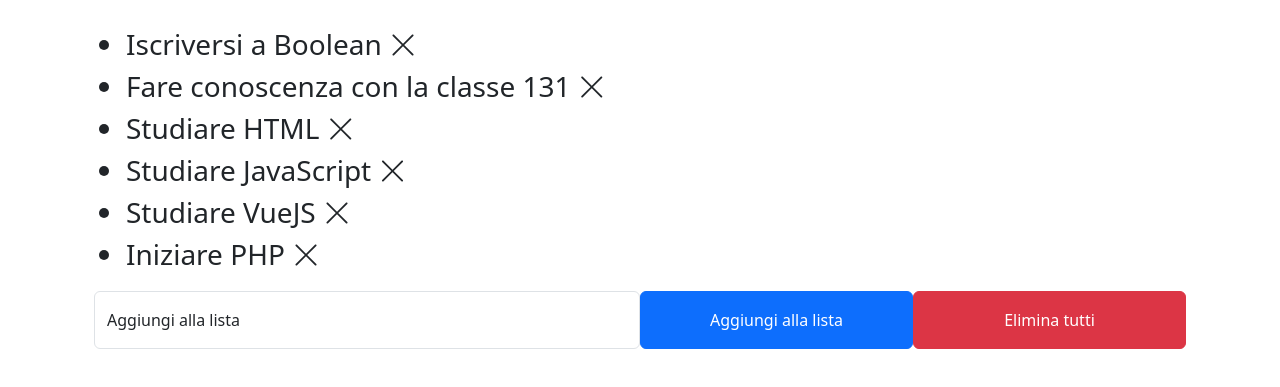
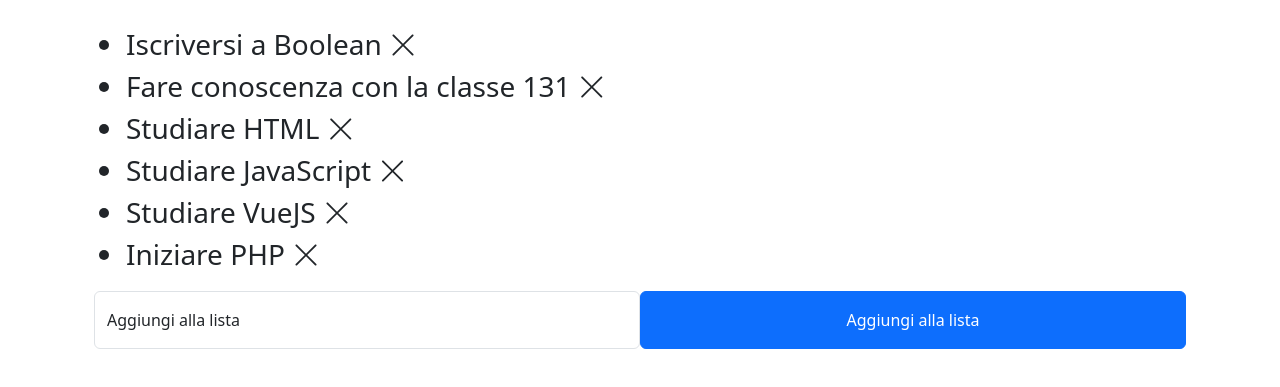
Before and after one commit to FrancescoMinichiello/vue-todolist, a plain HTML site: page index.html in a window 1280 px wide. Shown: the part 121-508 px from the top of the page. Drawn offline with nearby package versions, Linux system fonts and the light colour scheme.

Commit message:
esercizio finito

```diff
--- a/index.html
+++ b/index.html
@@ -40,9 +40,8 @@
                                 v-model="newtodoContent" @keyup.enter="addNewTask(newtodoContent)">
                             <label for="floatingInputGroup1">Aggiungi alla lista</label>
                         </div>
-                        <button class="btn btn-primary w-25" @click="addNewTask(newtodoContent)">Aggiungi alla
+                        <button class="btn btn-primary w-50" @click="addNewTask(newtodoContent)">Aggiungi alla
                             lista</button>
-                        <button class="btn btn-danger w-25" @click="">Elimina tutti</button>
                     </div>
                 </div>
             </div>
```
